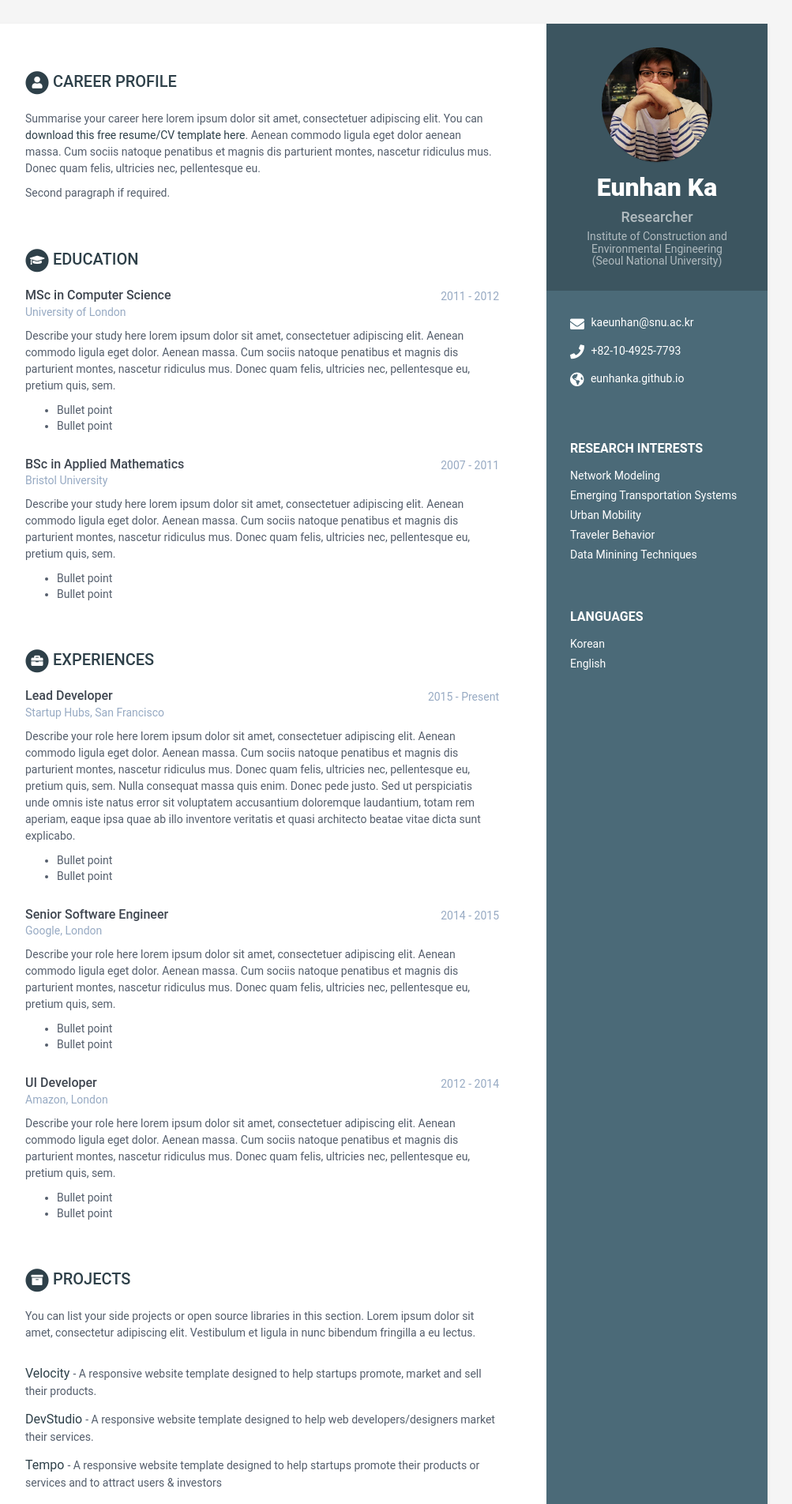
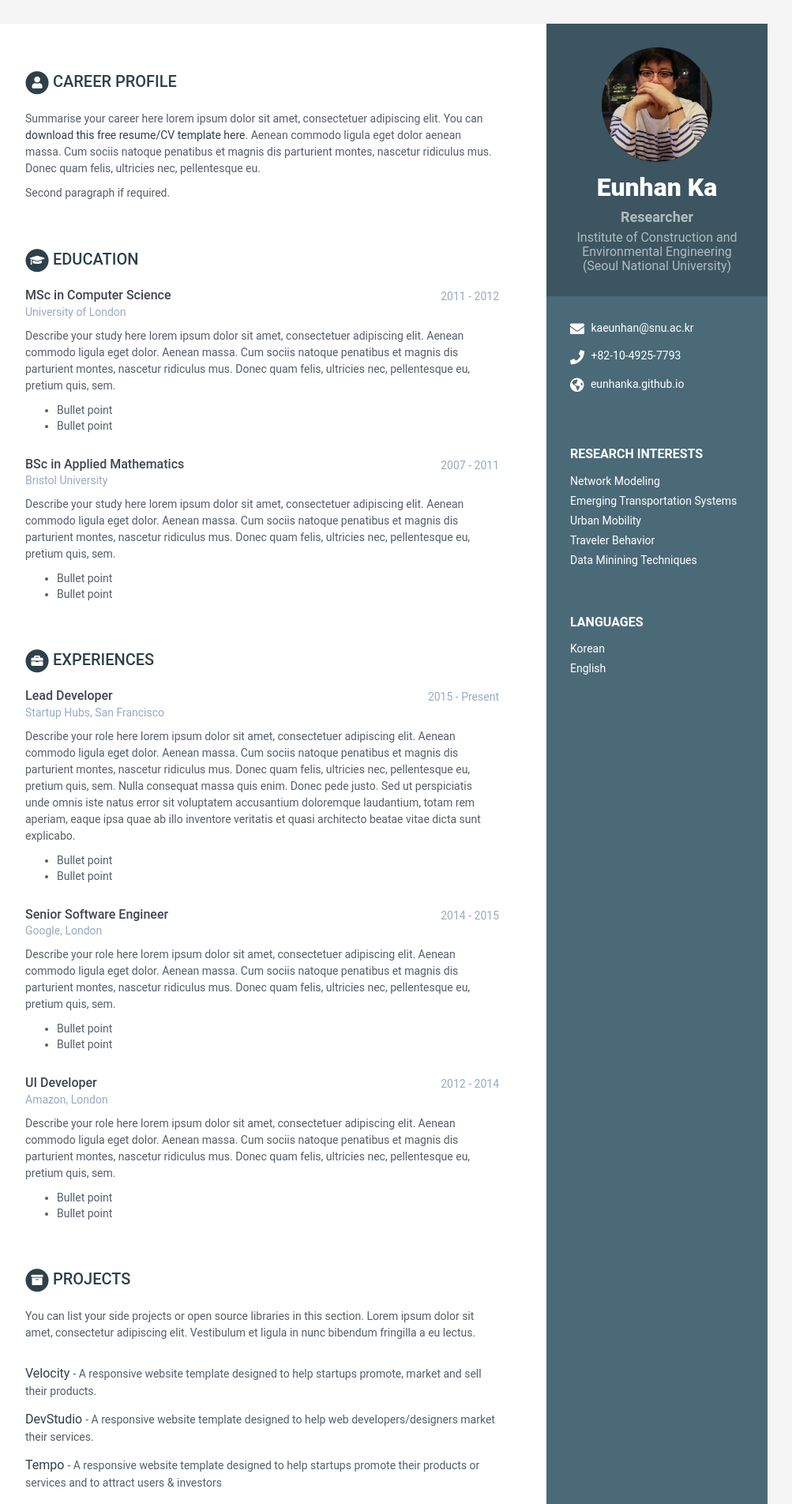
Before and after one commit to eunhanka/eunhanka.github.io, a Jekyll site: the page built from index.html, in a window 1280 px wide. Shown: the top 1904 px of the page at 79% size, without its empty margins (168-1171 px from the left). Built offline with Jekyll 4.4.1, drawn with Linux system fonts in a browser that asks for light colours.

Commit message:
Update _base.scss

```diff
--- a/_sass/_base.scss
+++ b/_sass/_base.scss
@@ -63,13 +63,13 @@
     .tagline {
         color: rgba(256, 256, 256, 0.6);
         font-size: 18px;
-        font-weight: 500;
+        font-weight: 600;
         margin-top: 10px;
         margin-bottom: 0;
     }
     .tagline2 {
         color: rgba(256, 256, 256, 0.6);
-        font-size: 14px;
+        font-size: 16px;
         font-weight: 400;
         margin-top: 7.5px;
         margin-bottom: 0;
```
